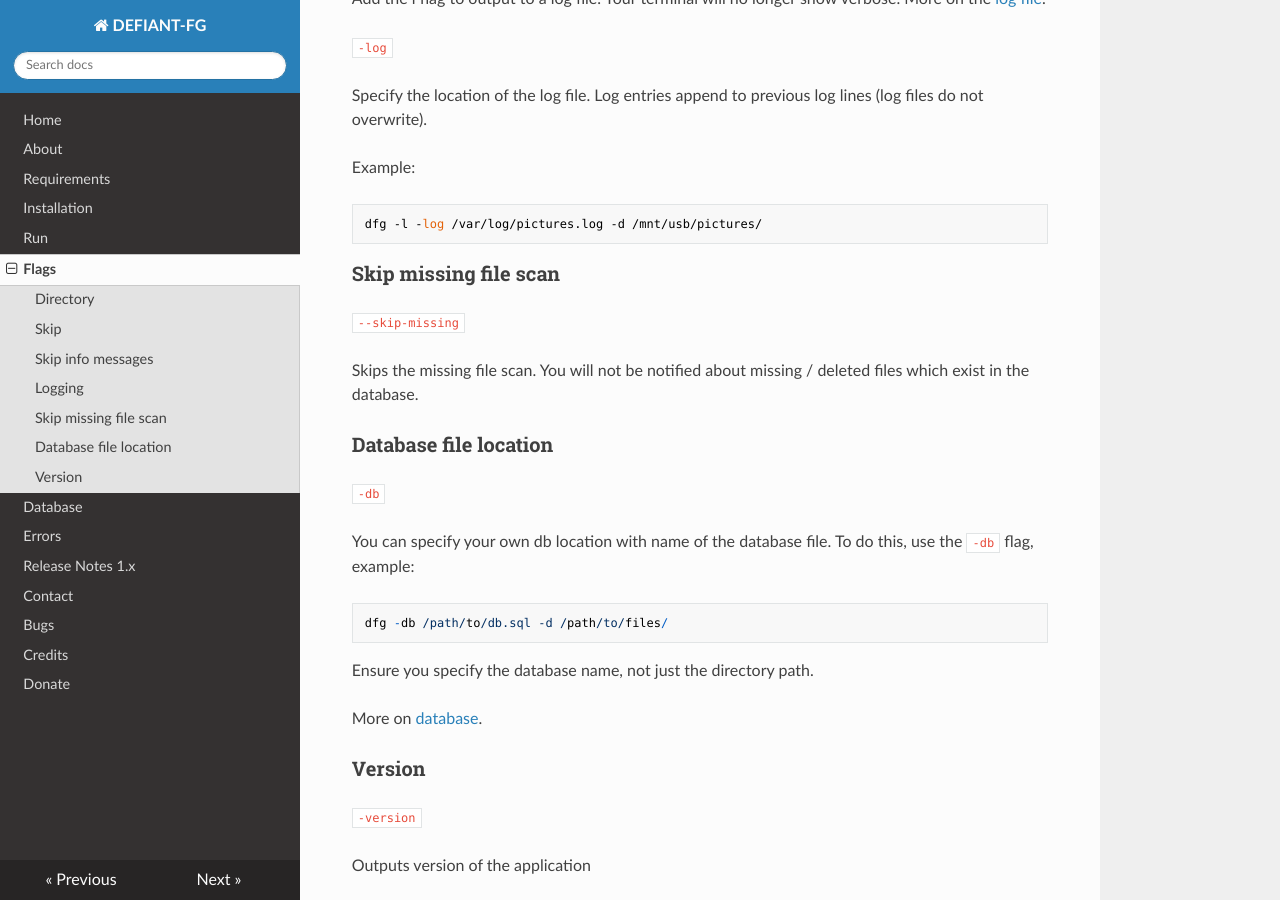
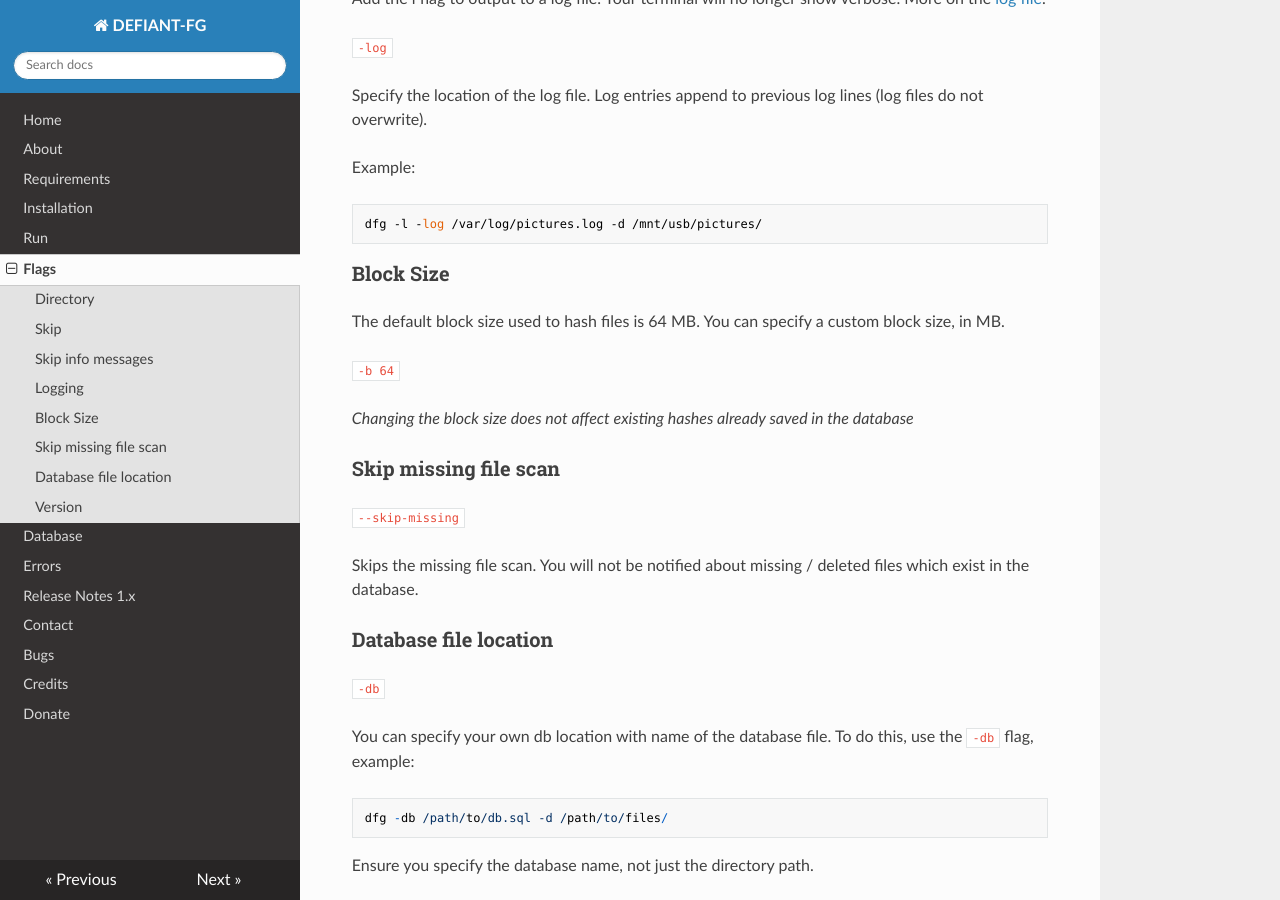
Before and after one commit to karlh001/defiant-fg, an MkDocs documentation site: the page built from docs/flags.md, in a window 1280 px wide and 900 px high, scrolled down 993 px. Built offline with MkDocs 1.6.1, drawn with Linux system fonts in a browser that asks for light colours; nearby versions of some CDN libraries.

Commit message:
updated flag doc

```diff
--- a/docs/flags.md
+++ b/docs/flags.md
@@ -38,6 +38,14 @@ Example:
 
 	dfg -l -log /var/log/pictures.log -d /mnt/usb/pictures/
 
+### Block Size
+
+The default block size used to hash files is 64 MB. You can specify a custom block size, in MB.
+
+`-b 64`
+
+_Changing the block size does not affect existing hashes already saved in the database_
+
 ### Skip missing file scan
 
 `--skip-missing`
```
